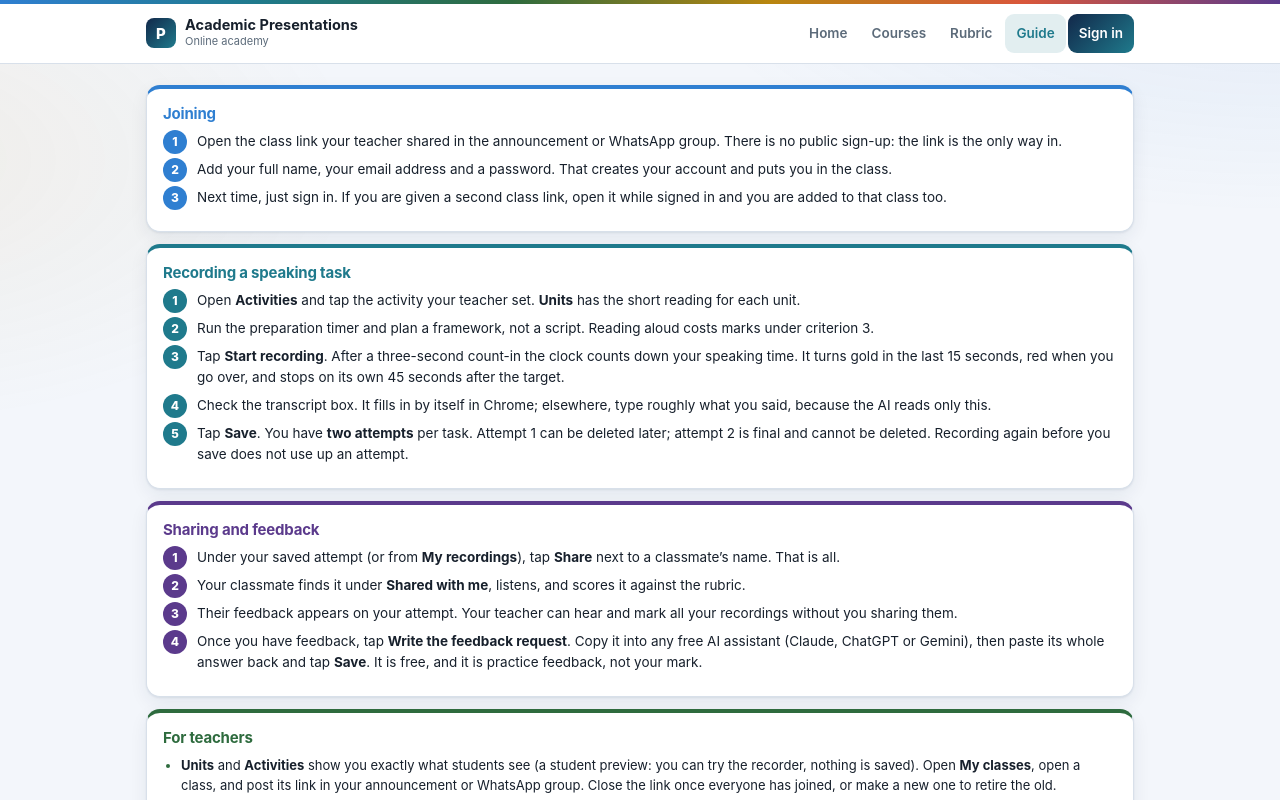
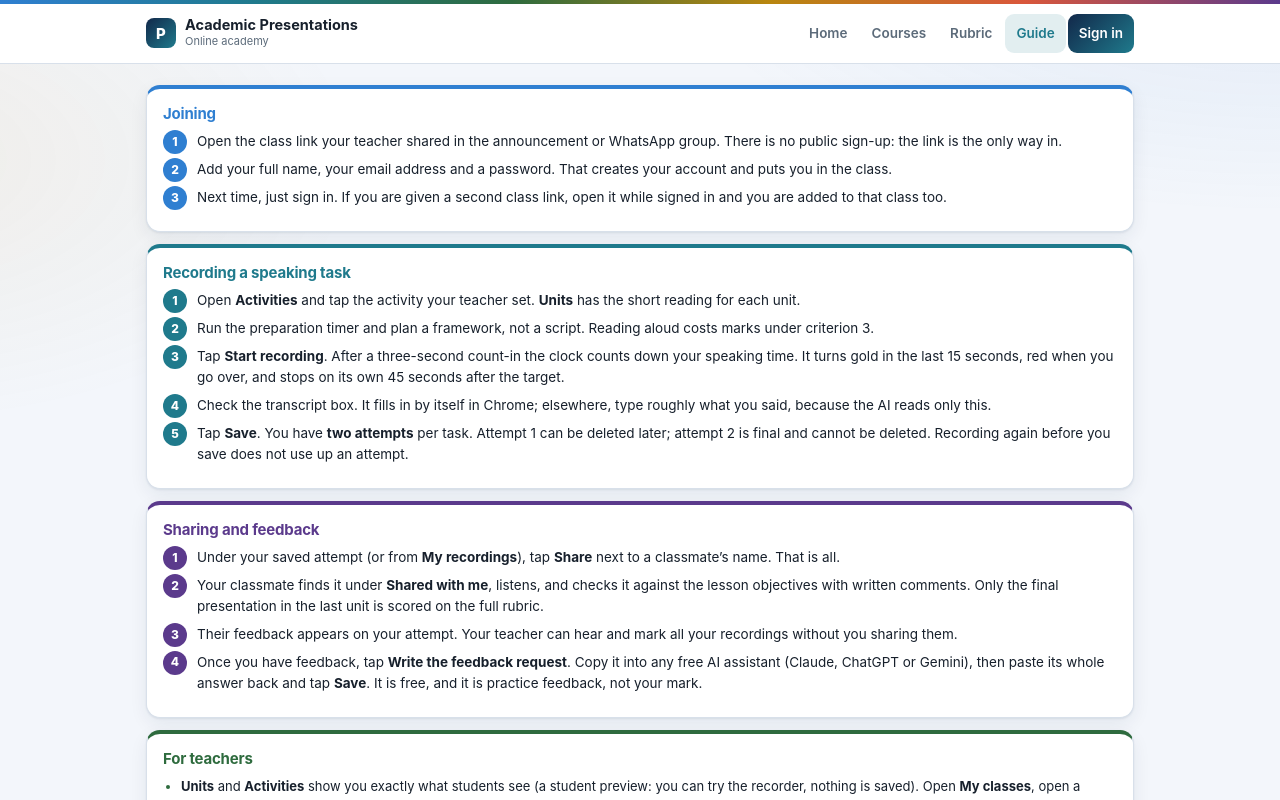
Before and after one commit to NorahAlshehri-2026/academicpresentations, a Next.js app: page /guide in a window 1280 px wide. Shown: the top 800 px of the page. Built offline with nearby package versions, Linux system fonts and the light colour scheme; no server answers.

Commit message:
Guide: explain objective-based peer feedback
Updated feedback process details for shared attempts.

```diff
--- a/app/guide/page.tsx
+++ b/app/guide/page.tsx
@@ -42,7 +42,7 @@ export default function GuidePage() {
         <h3>Sharing and feedback</h3>
         <ol className="guide">
           <li>Under your saved attempt (or from <b>My recordings</b>), tap <b>Share</b> next to a classmate&rsquo;s name. That is all.</li>
-          <li>Your classmate finds it under <b>Shared with me</b>, listens, and scores it against the rubric.</li>
+          <li>Your classmate finds it under <b>Shared with me</b>, listens, and checks it against the lesson objectives with written comments. Only the final presentation in the last unit is scored on the full rubric.</li>
           <li>
             Their feedback appears on your attempt. Your teacher can hear and mark all your recordings without you
             sharing them.
```
